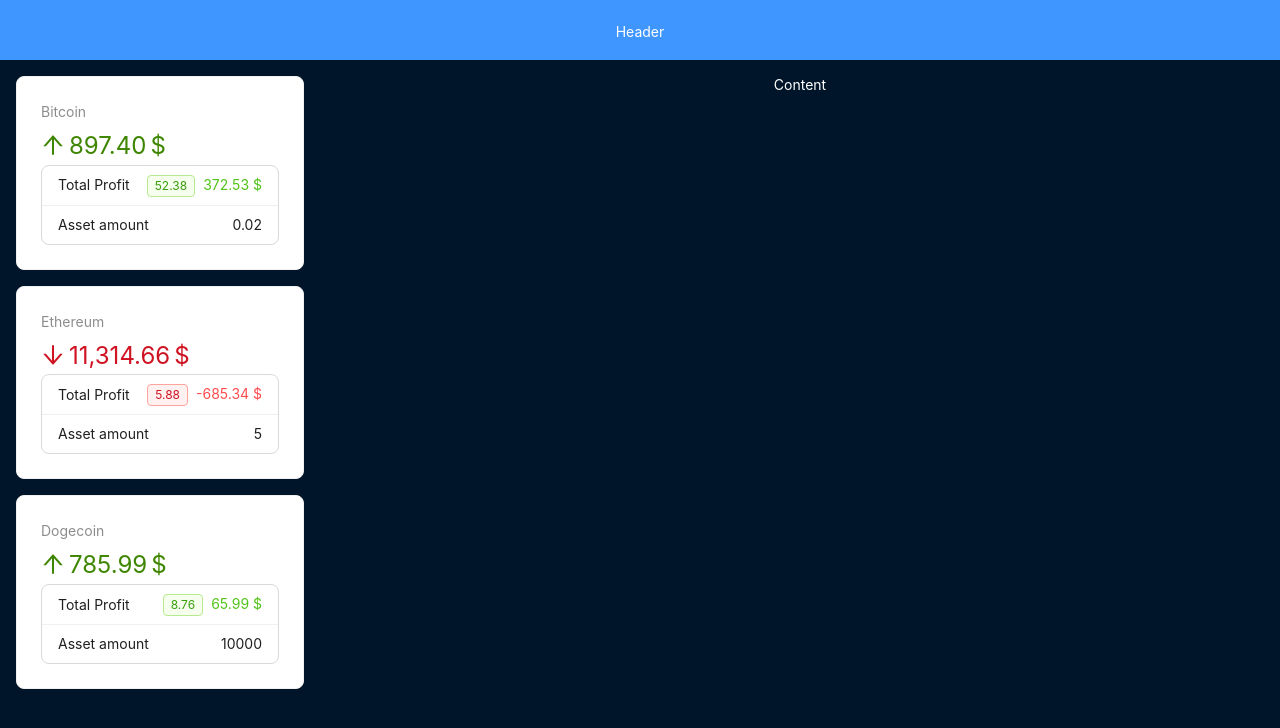
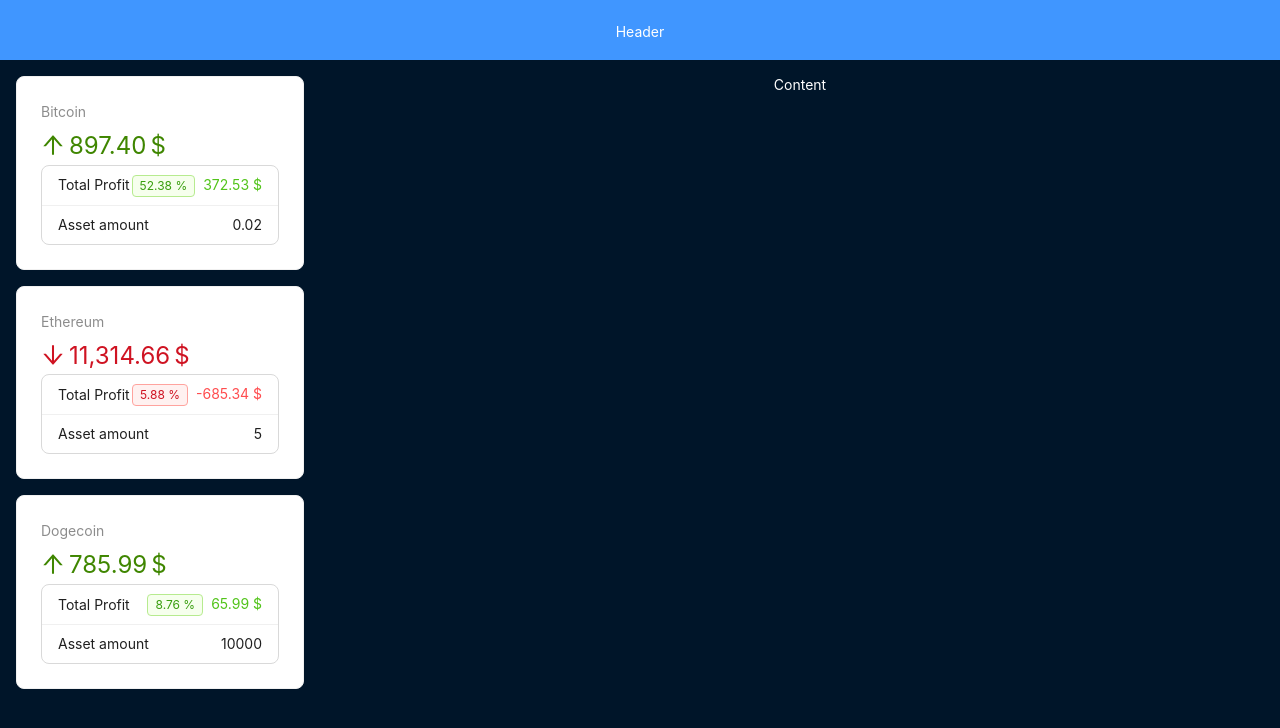
Before and after one commit to PRO94/crypto-app-js, a React (Vite) app in the folder CryptoApplication/src/frontend/: page / in a window 1280 px wide. Shown: the top 728 px of the page. Built offline with nearby package versions, Linux system fonts and the light colour scheme.

Commit message:
Add missed % sign to show percentage

```diff
--- a/CryptoApplication/src/frontend/src/components/layout/AppSider.jsx
+++ b/CryptoApplication/src/frontend/src/components/layout/AppSider.jsx
@@ -43,7 +43,7 @@
                 <span>
                   {item.withTag && (
                     <Tag color={asset.grow ? "green" : "red"}>
-                      {asset.growPercent}
+                      {asset.growPercent} %
                     </Tag>
                   )}
                   {item.isPlain && <span>{item.value}</span>}
```
